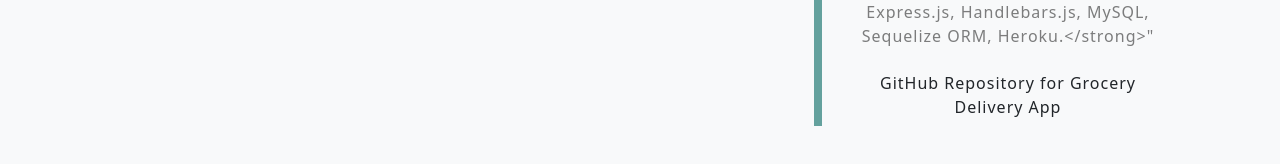
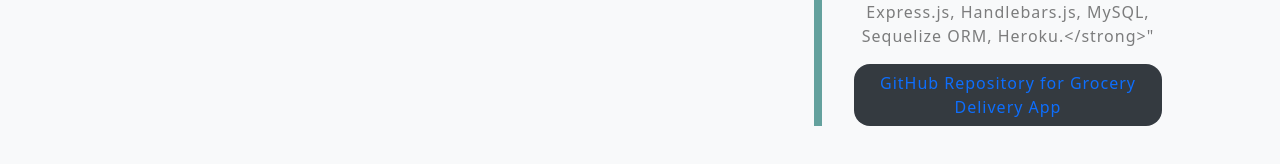
Before and after one commit to MM-SalvoDragotta/react-portfolio, a React (Create React App) app: page / in a window 1280 px wide. Shown: the part 2387-2551 px from the top of the page. Built offline with nearby package versions, Linux system fonts and the light colour scheme.

Commit message:
minor change

```diff
--- a/src/assets/css/style.css
+++ b/src/assets/css/style.css
@@ -506,8 +506,8 @@ hr:not([size]) {
 }
 
 .bold-red{
-  color: red;
-  font-weight: bolder;
+  color: red !important;
+  font-weight: bolder !important;
 }
 
 @media (max-width: 576px) {
@@ -791,25 +791,25 @@ svg {
 }
 
 .btn {
-    display: inline-block;
-    font-weight: 400;
-    line-height: 1.5;
-    color: var(--bs-blue);
-    text-align: center;
-    text-decoration: none;
-    vertical-align: middle;
-    cursor: pointer;
-    -webkit-user-select: none;
-       -moz-user-select: none;
-        -ms-user-select: none;
-            user-select: none;
-    background-color: var(--bs-gray-dark);
+    display: inline-block !important;
+    font-weight: 400 !important;
+    line-height: 1.5 !important;
+    color: var(--bs-blue) !important;
+    text-align: center !important;
+    text-decoration: none !important;
+    vertical-align: middle !important;
+    cursor: pointer !important;
+    -webkit-user-select: none !important;
+       -moz-user-select: none !important;
+        -ms-user-select: none !important;
+            user-select: none !important;
+    background-color: var(--bs-gray-dark) !important;
     border: 1px solid transparent;
-    padding: 0.375rem 0.75rem;
-    font-size: 1rem;
-    border-radius: 1rem;
-    transition: color 0.15s ease-in-out, background-color 0.15s ease-in-out, border-color 0.15s ease-in-out, box-shadow 0.15s ease-in-out;
-    margin-top: 1rem;
+    padding: 0.375rem 0.75rem !important;
+    font-size: 1rem !important;
+    border-radius: 1rem !important;
+    transition: color 0.15s ease-in-out, background-color 0.15s ease-in-out, border-color 0.15s ease-in-out, box-shadow 0.15s ease-in-out !important;
+    margin-top: 1rem !important;
   }
 
 .btn-primary {
```
